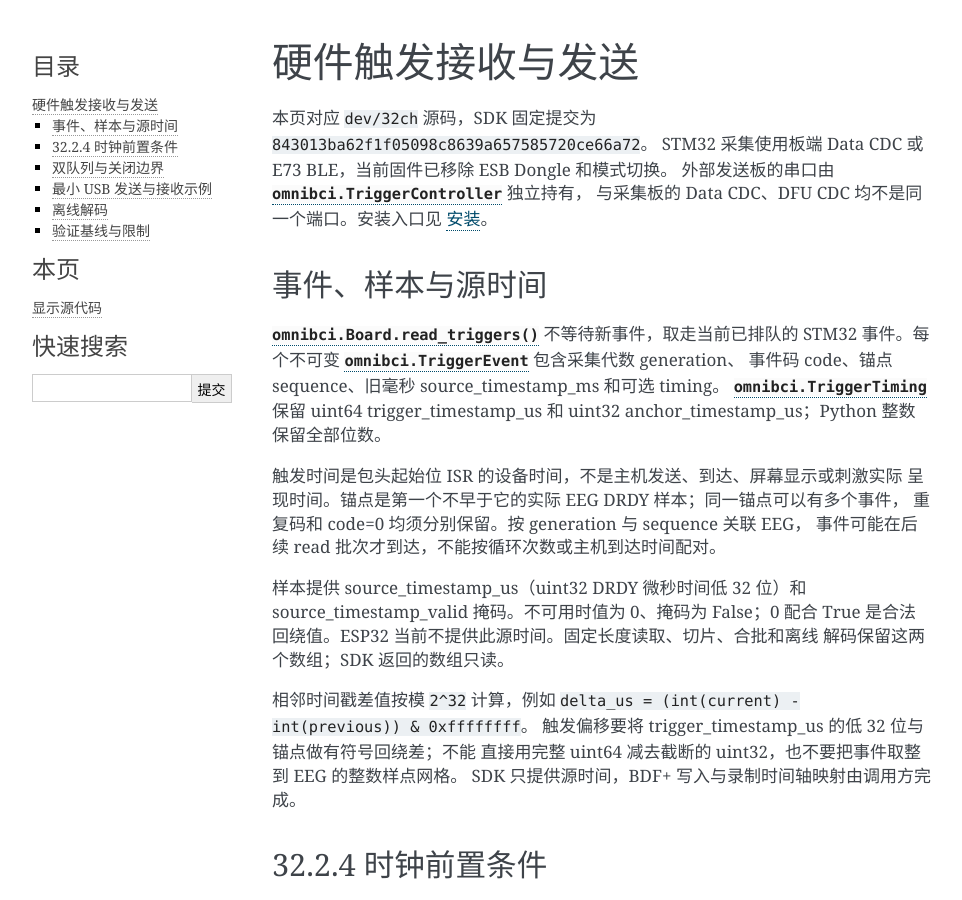
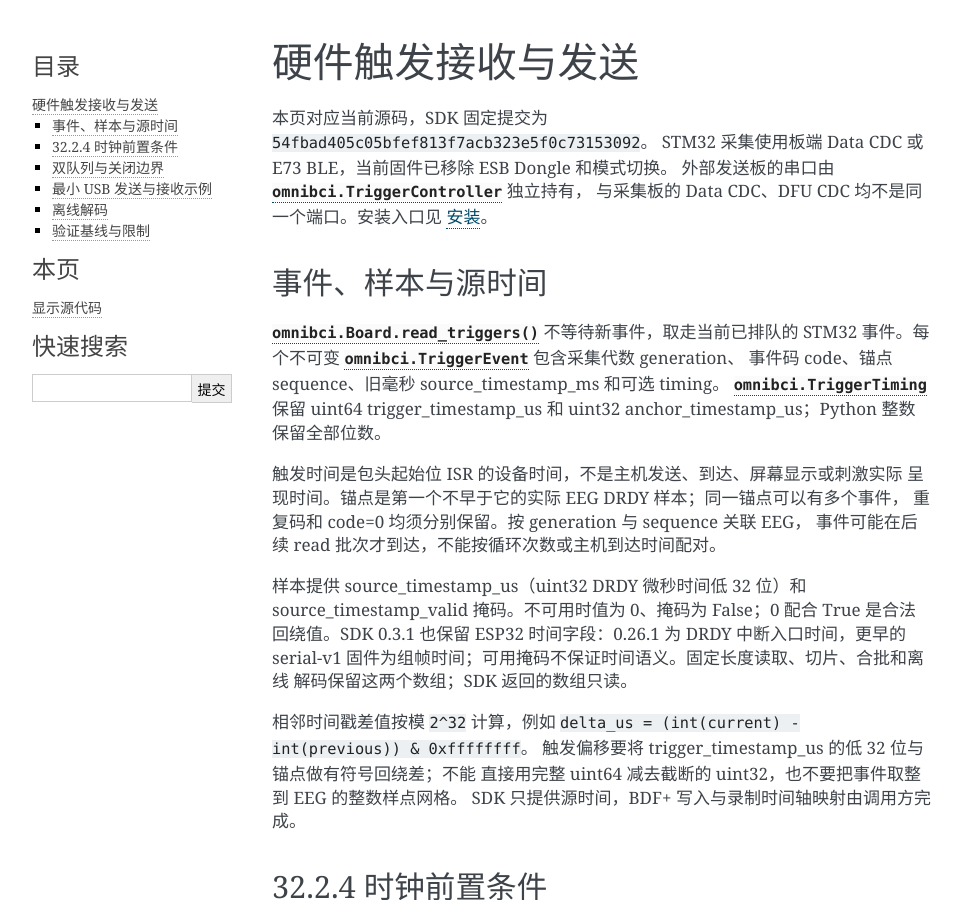
Before and after one commit to Omni-Intel/omnibci-python, a Sphinx documentation site: the page built from docs/trigger.rst, in a window 1280 px wide and 900 px high. Shown: the whole window, without its empty margins (148-1110 px from the left). Built offline with Sphinx 7.4.7, drawn with Linux system fonts in a browser that asks for light colours; some of the changed text lies outside the part shown.

Commit message:
Document and test ESP32 device timestamps from SDK 0.3.1
Preserve timestamp presence, zero and wrap through native decoding and batch operations. Document firmware-dependent framing versus DRDY time and remove stale trigger validation claims. Give the native missing-port error test time to reach the OS error on shared macOS CI hosts.

Claude Code reviewed SDK compatibility using DeepSeek deepseek-flash[1m] and identified the timestamp contract and documentation gaps.

Co-authored-by: Codex <codex@openai.com>
Co-authored-by: Claude Code <noreply@anthropic.com>

```diff
--- a/docs/api.rst
+++ b/docs/api.rst
@@ -362,14 +362,14 @@ SampleBatch
    .. py:attribute:: source_timestamp_us
       :type: NDArray
 
-      uint32，形状 ``(N,)``，STM32 DRDY 设备微秒时间的低 32 位；不可用时为 0。
+      uint32，形状 ``(N,)``，设备微秒时间的低 32 位；不可用时为 0。
       必须结合 source_timestamp_valid 判断，0 可以是有效回绕值。
-      相邻差值按模 ``2^32`` 计算；不是主机时钟或 UTC。ESP32 当前不提供该时间。
+      相邻差值按模 ``2^32`` 计算；不是主机时钟或 UTC。STM32 和 ESP32 0.26.1 报告 DRDY 时间；更早的 ESP32 serial-v1 固件报告组帧时间，不能仅凭字段存在推断采样时刻。
 
    .. py:attribute:: source_timestamp_valid
       :type: NDArray
 
-      bool，形状 ``(N,)``，标记对应源时间是否可用；ESP32 当前全为 False。
+      bool，形状 ``(N,)``，标记对应源时间字段是否可用，不保证其为 DRDY 时间；STM32 和 ESP32 帧均可为 True。
       由 SDK 返回时，两个源时间数组与其他样本数组一样只读，并随合批、切片保留。
 
    .. py:method:: __len__() -> int
--- a/docs/data-and-errors.rst
+++ b/docs/data-and-errors.rst
@@ -18,7 +18,7 @@ ESP32 的 EEG/状态形状为 ``(N,8)``/``(N,3)``，STM32 为 ``(N,32)``/``(N,12
 
 STM32 的 ``source_timestamp_us`` 保存 uint32 DRDY 设备微秒时间低 32 位，
 ``source_timestamp_valid`` 标记是否可用。不可用时值为 0 且掩码为 False；
-掩码为 True 时 0 是合法回绕值。ESP32 当前不提供此源时间。相邻时间差按
+掩码为 True 时 0 是合法回绕值。SDK 0.3.1 也保留 ESP32 时间字段：0.26.1 为 DRDY 中断入口时间，更早的 serial-v1 固件为组帧时间；可用掩码不保证时间语义。相邻时间差按
 模 ``2^32`` 计算，它与主机 ``received_at`` 不是同一时间轴。
 固定长度读取、切片、合批与离线解码保留这两个数组。
 
--- a/docs/trigger.rst
+++ b/docs/trigger.rst
@@ -1,8 +1,8 @@
 硬件触发接收与发送
 ==================
 
-本页对应 ``dev/32ch`` 源码，SDK 固定提交为
-``843013ba62f1f05098c8639a657585720ce66a72``。
+本页对应当前源码，SDK 固定提交为
+``54fbad405c05bfef813f7acb323e5f0c73153092``。
 STM32 采集使用板端 Data CDC 或 E73 BLE，当前固件已移除 ESB Dongle 和模式切换。
 外部发送板的串口由 :py:class:`omnibci.TriggerController` 独立持有，
 与采集板的 Data CDC、DFU CDC 均不是同一个端口。安装入口见 :doc:`installation`。
@@ -23,7 +23,7 @@ uint32 anchor_timestamp_us；Python 整数保留全部位数。
 
 样本提供 source_timestamp_us（uint32 DRDY 微秒时间低 32 位）和
 source_timestamp_valid 掩码。不可用时值为 0、掩码为 False；0 配合 True
-是合法回绕值。ESP32 当前不提供此源时间。固定长度读取、切片、合批和离线
+是合法回绕值。SDK 0.3.1 也保留 ESP32 时间字段：0.26.1 为 DRDY 中断入口时间，更早的 serial-v1 固件为组帧时间；可用掩码不保证时间语义。固定长度读取、切片、合批和离线
 解码保留这两个数组；SDK 返回的数组只读。
 
 相邻时间戳差值按模 ``2^32`` 计算，例如
@@ -118,9 +118,7 @@ generation=0 的事件。每次创建独立解析器；CRC 错误和末尾半包
 原始本机证据位于 ``D:/workspace/trigger-validation/cc-bindings``，
 其他机器无法通过此路径访问。
 
-当前 pin 升级的既有验证为 release abi3 扩展构建、22 个原生 Rust 测试、
-66 个 Python 测试（排除硬件）、fmt 与 Clippy。未使用新 SDK 重跑硬件，详见
-:doc:`development`。软件覆盖超过 ``2^53`` 的精确时间、uint32 回绕、重复/零码、
+当前 SDK 0.3.1 的构建、软件测试及 USB/BLE 采集验证见 :doc:`development`；本次未重跑物理触发测试。软件覆盖超过 ``2^53`` 的精确时间、uint32 回绕、重复/零码、
 同锚点多事件、事件单独到达与拆包、有界队列溢出和 stop/start。
 
 相关设备侧测试摘要、固件身份与复现步骤保存在
```
Also changed, not shown: 2 other files.
